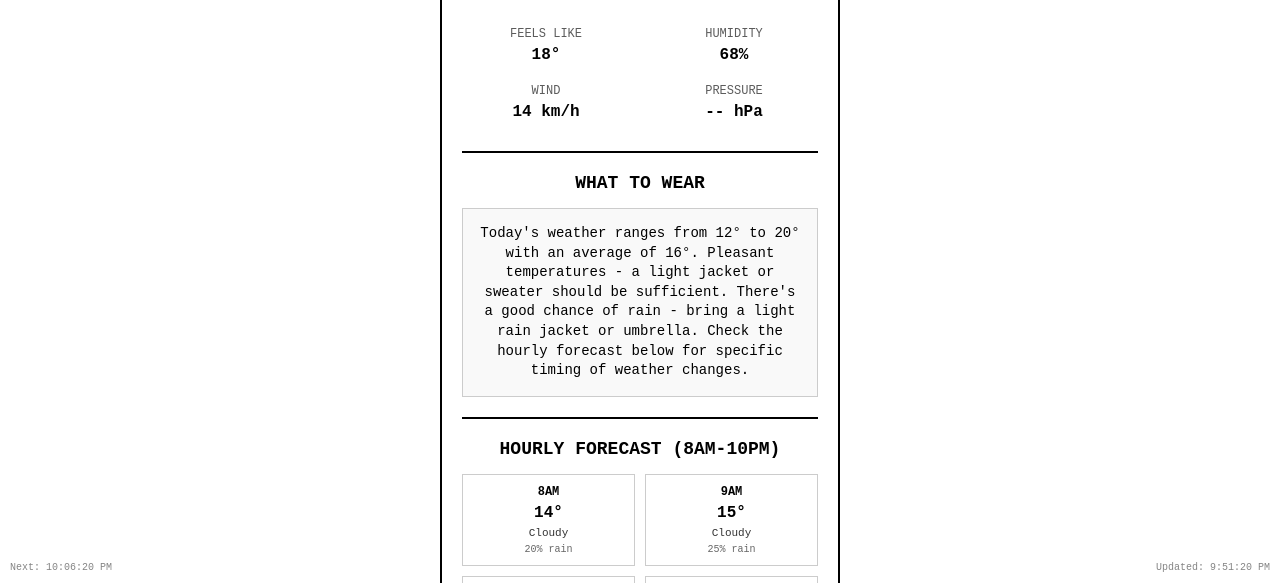
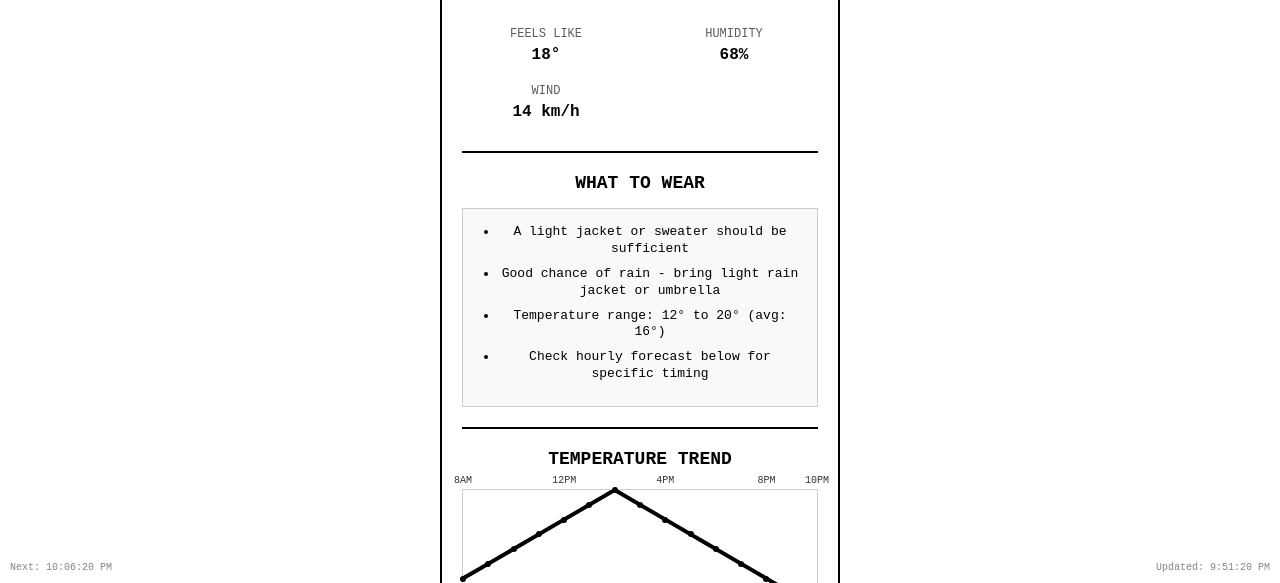
Before and after one commit to Calebp98/kindle-weather-dashboard, a plain HTML site: page weather.html in a window 1280 px wide. Shown: the part 217-800 px from the top of the page. Drawn offline with Linux system fonts and the light colour scheme.

Commit message:
Remove pressure field, add bullet points for clothing advice, and include temperature trend graph

```diff
--- a/weather.html
+++ b/weather.html
@@ -203,6 +203,78 @@
             background: #f9f9f9;
             padding: 15px;
             border: 1px solid #ccc;
+        }
+
+        .clothing-bullets {
+            font-size: 13px;
+            line-height: 1.3;
+            color: #000;
+            background: #f9f9f9;
+            padding: 15px;
+            border: 1px solid #ccc;
+        }
+
+        .clothing-bullets ul {
+            margin: 0;
+            padding-left: 20px;
+        }
+
+        .clothing-bullets li {
+            margin-bottom: 8px;
+        }
+
+        /* Temperature graph styles */
+        .temp-graph {
+            border-top: 2px solid #000;
+            padding-top: 20px;
+            margin-top: 20px;
+        }
+
+        .graph-title {
+            font-size: 18px;
+            margin-bottom: 15px;
+            font-weight: bold;
+            color: #000;
+        }
+
+        .graph-container {
+            height: 120px;
+            position: relative;
+            margin: 20px 0;
+            border: 1px solid #ccc;
+            background: #fff;
+        }
+
+        .graph-line {
+            position: absolute;
+            top: 0;
+            left: 0;
+            width: 100%;
+            height: 100%;
+        }
+
+        .graph-point {
+            position: absolute;
+            width: 6px;
+            height: 6px;
+            background: #000;
+            border-radius: 50%;
+            transform: translate(-50%, -50%);
+        }
+
+        .graph-label {
+            position: absolute;
+            font-size: 10px;
+            color: #333;
+            transform: translateX(-50%);
+        }
+
+        .graph-temp-label {
+            bottom: -15px;
+        }
+
+        .graph-time-label {
+            top: -15px;
         }
 
         .loading {
@@ -488,40 +560,97 @@
                 const rainHours = hourlyData.filter(h => h.rainChance > 50).length;
                 const highRainHours = hourlyData.filter(h => h.rainChance > 70).length;
 
-                let advice = `Today's weather ranges from ${minTemp}° to ${maxTemp}° with an average of ${avgTemp}°. `;
+                let bullets = [];
 
                 // Temperature-based clothing advice
                 if (maxTemp >= 25) {
-                    advice += "It's quite warm today - light clothing like t-shirts and shorts would be comfortable. ";
+                    bullets.push("Light clothing like t-shirts and shorts would be comfortable");
                 } else if (maxTemp >= 20) {
-                    advice += "Pleasant temperatures - a light jacket or sweater should be sufficient. ";
+                    bullets.push("A light jacket or sweater should be sufficient");
                 } else if (maxTemp >= 15) {
-                    advice += "Moderate temperatures - consider a medium-weight jacket or coat. ";
+                    bullets.push("Consider a medium-weight jacket or coat");
                 } else if (maxTemp >= 10) {
-                    advice += "It's cool today - you'll want a warm coat or jacket. ";
+                    bullets.push("You'll want a warm coat or jacket");
                 } else {
-                    advice += "It's cold today - bundle up with a heavy coat, scarf, and gloves. ";
+                    bullets.push("Bundle up with a heavy coat, scarf, and gloves");
                 }
 
                 // Rain advice
                 if (highRainHours > 5) {
-                    advice += "Heavy rain is expected for much of the day - definitely bring a waterproof jacket and umbrella. ";
+                    bullets.push("Heavy rain expected - bring waterproof jacket and umbrella");
                 } else if (rainHours > 3) {
-                    advice += "There's a good chance of rain - bring a light rain jacket or umbrella. ";
+                    bullets.push("Good chance of rain - bring light rain jacket or umbrella");
                 } else if (rainHours > 0) {
-                    advice += "There's a slight chance of rain - you might want to carry a small umbrella just in case. ";
+                    bullets.push("Slight chance of rain - carry small umbrella just in case");
                 } else {
-                    advice += "No rain expected today - no need for rain gear. ";
+                    bullets.push("No rain expected - no need for rain gear");
                 }
 
-                // Wind advice (if we had wind data)
-                advice += "Check the hourly forecast below for specific timing of weather changes.";
+                // Additional advice
+                bullets.push(`Temperature range: ${minTemp}° to ${maxTemp}° (avg: ${avgTemp}°)`);
+                bullets.push("Check hourly forecast below for specific timing");
 
-                return advice;
+                return bullets;
+            }
+
+            createTemperatureGraph(hourlyData) {
+                if (!hourlyData || hourlyData.length === 0) return '';
+
+                const temps = hourlyData.map(h => h.temp);
+                const minTemp = Math.min(...temps);
+                const maxTemp = Math.max(...temps);
+                const tempRange = maxTemp - minTemp;
+
+                const graphWidth = 100; // percentage
+                const graphHeight = 100; // percentage
+
+                let svgPath = '';
+                let points = '';
+                let tempLabels = '';
+                let timeLabels = '';
+
+                hourlyData.forEach((hour, index) => {
+                    const x = (index / (hourlyData.length - 1)) * graphWidth;
+                    const y = tempRange > 0 ?
+                        graphHeight - ((hour.temp - minTemp) / tempRange) * graphHeight :
+                        graphHeight / 2;
+
+                    // Add point to path
+                    if (index === 0) {
+                        svgPath += `M ${x} ${y}`;
+                    } else {
+                        svgPath += ` L ${x} ${y}`;
+                    }
+
+                    // Add point marker
+                    points += `<div class="graph-point" style="left: ${x}%; top: ${y}%;"></div>`;
+
+                    // Add temperature label (every 3rd point to avoid crowding)
+                    if (index % 3 === 0 || index === hourlyData.length - 1) {
+                        tempLabels += `<div class="graph-label graph-temp-label" style="left: ${x}%;">${hour.temp}°</div>`;
+                    }
+
+                    // Add time label (every 4th point)
+                    if (index % 4 === 0 || index === hourlyData.length - 1) {
+                        timeLabels += `<div class="graph-label graph-time-label" style="left: ${x}%;">${hour.time}</div>`;
+                    }
+                });
+
+                return `
+                    <div class="graph-container">
+                        <svg class="graph-line" viewBox="0 0 100 100" preserveAspectRatio="none">
+                            <path d="${svgPath}" stroke="#000" stroke-width="2" fill="none"/>
+                        </svg>
+                        ${points}
+                        ${tempLabels}
+                        ${timeLabels}
+                    </div>
+                `;
             }
 
             renderWeather(data) {
                 const clothingAdvice = this.generateClothingAdvice(data.hourly || []);
+                const tempGraph = this.createTemperatureGraph(data.hourly || []);
 
                 this.weatherContent.innerHTML = `
                     <div class="location">${data.location}</div>
@@ -541,15 +670,20 @@
                             <div class="detail-label">WIND</div>
                             <div class="detail-value">${data.current.wind} km/h</div>
                         </div>
-                        <div class="detail-item">
-                            <div class="detail-label">PRESSURE</div>
-                            <div class="detail-value">-- hPa</div>
-                        </div>
                     </div>
 
                     <div class="clothing-advice">
                         <div class="clothing-title">WHAT TO WEAR</div>
-                        <div class="clothing-text">${clothingAdvice}</div>
+                        <div class="clothing-bullets">
+                            <ul>
+                                ${clothingAdvice.map(advice => `<li>${advice}</li>`).join('')}
+                            </ul>
+                        </div>
+                    </div>
+
+                    <div class="temp-graph">
+                        <div class="graph-title">TEMPERATURE TREND</div>
+                        ${tempGraph}
                     </div>
 
                     <div class="hourly-forecast">
```
